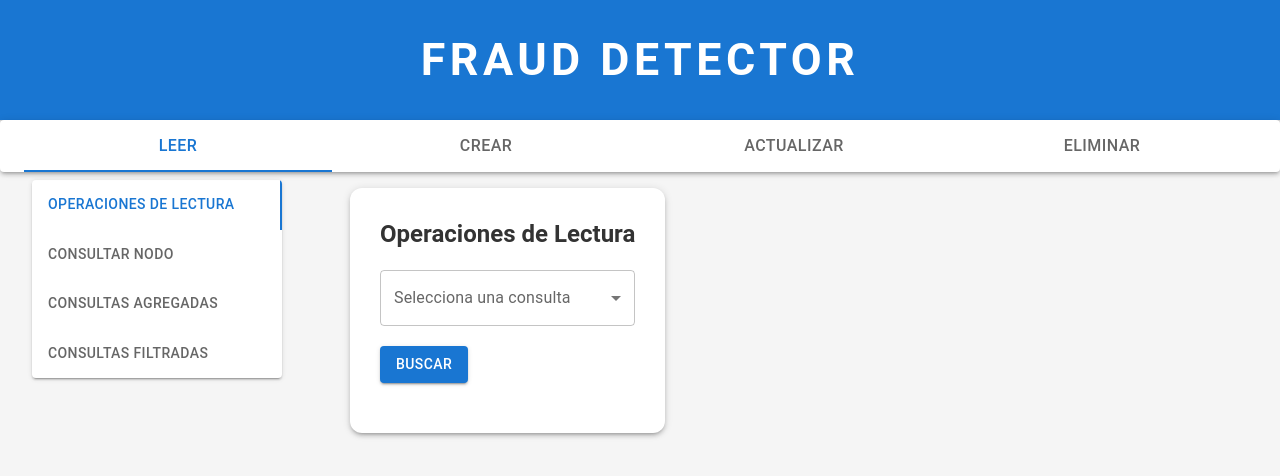
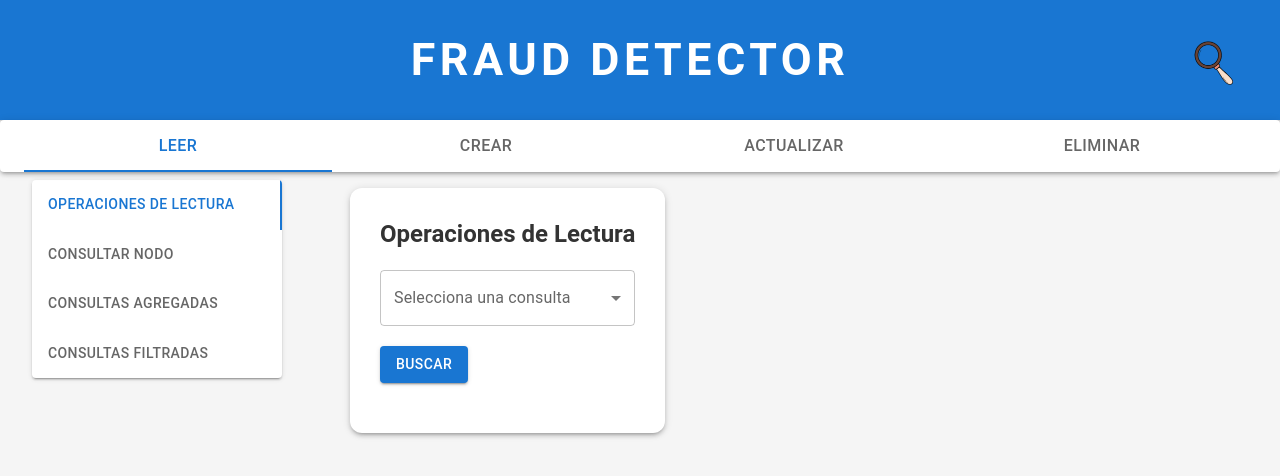
Before and after one commit to DanielDubon/DataMining_FRAUD, a React (Vite) app in the folder Fraud_Detect/: page / in a window 1280 px wide. Shown: the top 476 px of the page. Built offline with nearby package versions, Linux system fonts and the light colour scheme; what neo4j-driver would draw is missing.

Commit message:
feat: logo added to banner

```diff
--- a/Fraud_Detect/src/App.jsx
+++ b/Fraud_Detect/src/App.jsx
@@ -17,6 +17,7 @@ import {
   Paper
 } from '@mui/material'
 import CreateRelation from './components/CreateRelation'
+import lupaGif from './assets/lupa.gif'
 
 function TabPanel(props) {
   const { children, value, index, ...other } = props
@@ -115,9 +116,11 @@ function App() {
             <Toolbar sx={{
               height: { xs: '80px', md: '120px' },
               display: 'flex',
-              justifyContent: 'center',
-              alignItems: 'center'
+              justifyContent: 'space-between',
+              alignItems: 'center',
+              px: 3
             }}>
+              <Box sx={{ width: '50px' }} />
               <Typography
                 variant="h3"
                 component="div"
@@ -134,6 +137,16 @@ function App() {
               >
                 FRAUD DETECTOR
               </Typography>
+              <img
+                src={lupaGif}
+                alt="Search"
+                style={{
+                  height: '60px',
+                  width: '60px',
+                  objectFit: 'contain',
+                  marginRight: '10px'
+                }}
+              />
             </Toolbar>
           </AppBar>
 
```
Also changed, not shown: Fraud_Detect/src/assets/lupa.gif (added), 1 other file (tests, documents, lock files or other folders).
